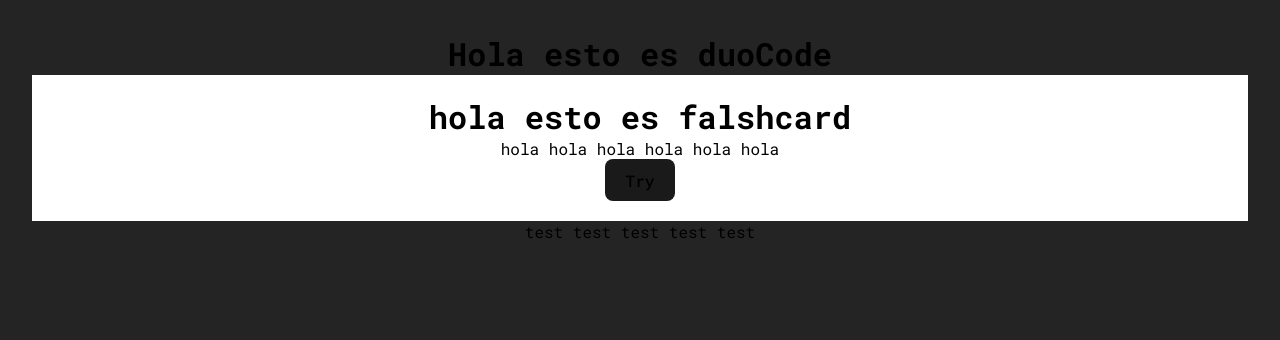
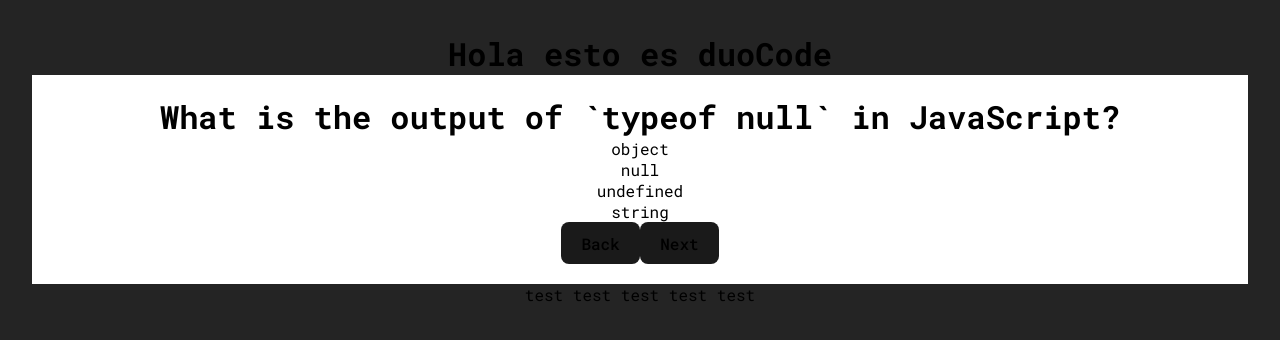
Before and after one commit to ElDuartte/duo-code, a React (Vite) app: page / in a window 1280 px wide. Shown: the top 340 px of the page. Built offline with nearby package versions, Linux system fonts and the light colour scheme.

Commit message:
adding basic object and basic logic for the answers

```diff
--- a/src/components/Flashcard.jsx
+++ b/src/components/Flashcard.jsx
@@ -1,12 +1,35 @@
 import "../styles/Flashcard.css";
 
 function Flashcard() {
+  const questionsObj = {
+    id: 1,
+    question: "What is the output of `typeof null` in JavaScript?",
+    answers: ["object", "null", "undefined", "string"],
+    correct: "object",
+    why: {
+      correct:
+        "Due to a historical bug in JavaScript, `typeof null` incorrectly returns 'object'.",
+      wrong: {
+        null: "`null` is a value, not a type.",
+        undefined:
+          "`undefined` represents an uninitialized variable, whereas `null` is an assigned value.",
+        string: "`null` is not a string; it's a special primitive value.",
+      },
+    },
+  };
   return (
     <>
       <div className="flashcard-container">
-        <h1>hola esto es falshcard</h1>
-        <p>hola hola hola hola hola hola </p>
-        <button type="button">Try</button>
+        <h1 className="question">{questionsObj.question}</h1>
+        <div className="answers-container">
+          {questionsObj.answers.map((ele, index) => (
+            <p className="answer">{ele}</p>
+          ))}
+        </div>
+        <div className="flashcard-button-container">
+          <button type="button">Back</button>
+          <button type="button">Next</button>
+        </div>
       </div>
     </>
   );
```
